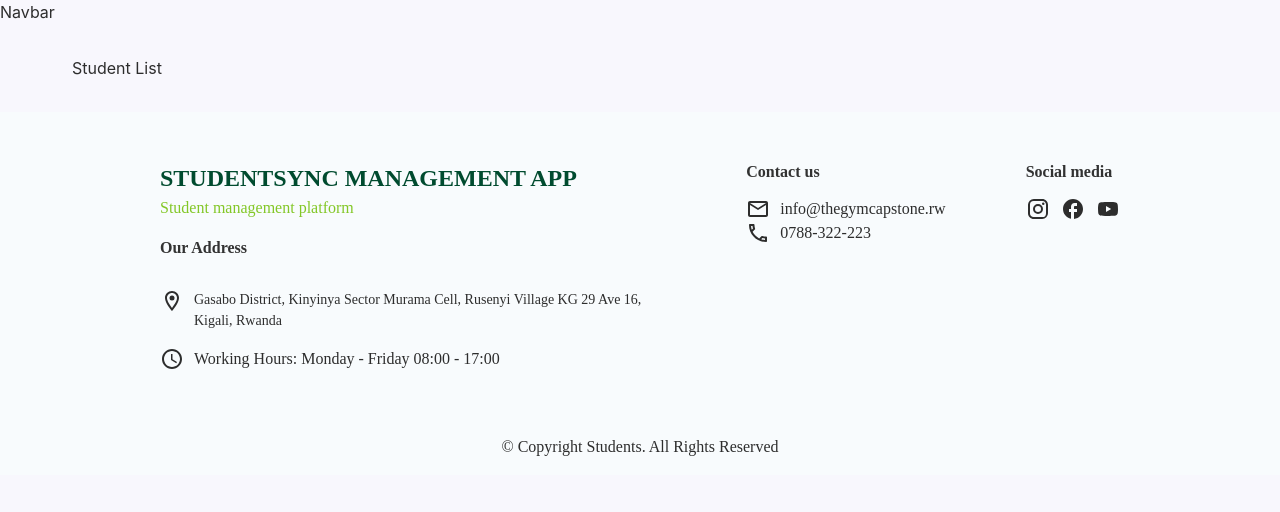
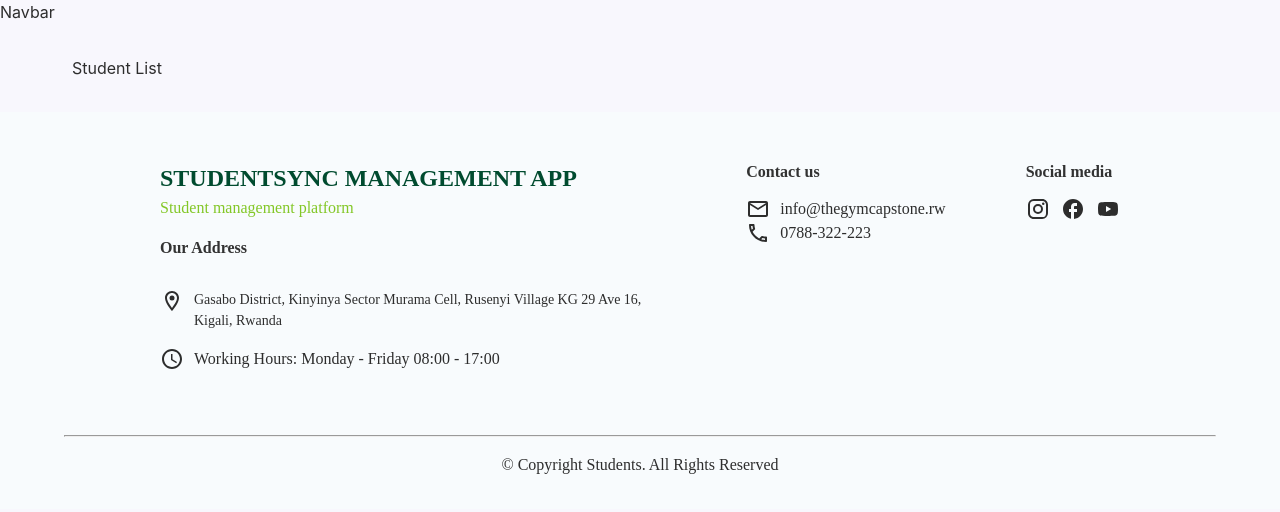
Before and after one commit to RP-Tumba/studentsync-frontend-emerald, a React (Vite) app: page /StudentList in a window 1280 px wide. Shown: the top 512 px of the page. Built offline with nearby package versions, Linux system fonts and the light colour scheme; no server answers; the database is empty.

Commit message:
refactor: addition of line in the footer

```diff
--- a/src/Footer.css
+++ b/src/Footer.css
@@ -48,7 +48,7 @@
   text-align: center;
   size: 16px;
   font-family: 'Poppins';
-  padding: 1em;
+  padding: 1em 4em;
 }
 
 
--- a/src/components/Footer.jsx
+++ b/src/components/Footer.jsx
@@ -61,7 +61,9 @@ const Footer = () => {
       </div>
 
       <div className="footer__copyright">
-        <p> &copy; Copyright Students. All Rights Reserved </p>
+        <hr />
+
+        <p className="footer__copyright"> &copy; Copyright Students. All Rights Reserved </p>
       </div>
     </footer>
   );
```
